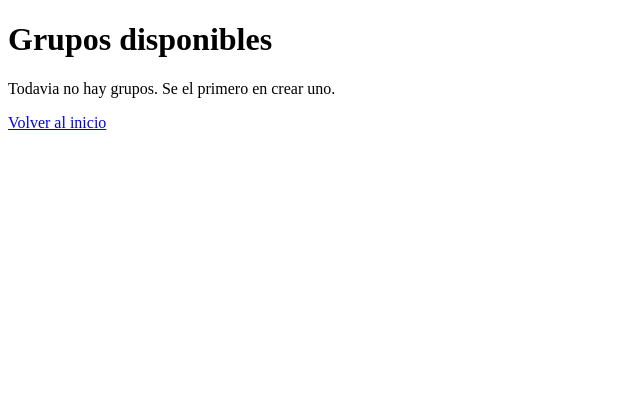
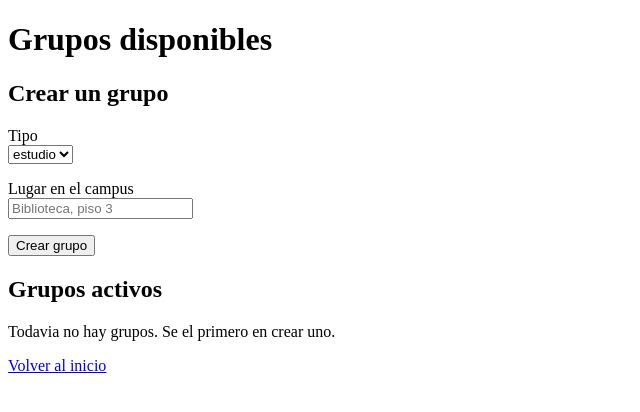
Before and after one commit to 1nstall-er/socialite, a Flask app: page /grupos in a window 1280 px wide. Shown: the part 44-456 px from the top of the page, without its empty margins (0-640 px from the left). Run offline with Flask 3, Linux system fonts and the light colour scheme.

Commit message:
Enhance grupos.html with group creation section
Added a section for creating a group and displaying active groups.

```diff
--- a/templates/grupos.html
+++ b/templates/grupos.html
@@ -5,6 +5,29 @@
 {% block content %}
 <h1>Grupos disponibles</h1>
 
+<section>
+  <h2>Crear un grupo</h2>
+  <form method="post" action="{{ url_for('grupos') }}">
+    <p>
+      <label for="tipo">Tipo</label><br>
+      <select id="tipo" name="tipo">
+        {% for t in tipos %}
+        <option value="{{ t }}">{{ t }}</option>
+        {% endfor %}
+      </select>
+    </p>
+    <p>
+      <label for="lugar">Lugar en el campus</label><br>
+      <input type="text" id="lugar" name="lugar" placeholder="Biblioteca, piso 3">
+    </p>
+    <p>
+      <button type="submit">Crear grupo</button>
+    </p>
+  </form>
+</section>
+
+<section>
+  <h2>Grupos activos</h2>
   {% if grupos %}
   <ul>
     {% for grupo in grupos %}
@@ -17,6 +40,7 @@
   {% else %}
   <p>Todavia no hay grupos. Se el primero en crear uno.</p>
   {% endif %}
+</section>
 
 <p><a href="{{ url_for('index') }}">Volver al inicio</a></p>
 {% endblock %}
```
Lines whose indentation alone changed are shown as unchanged.
